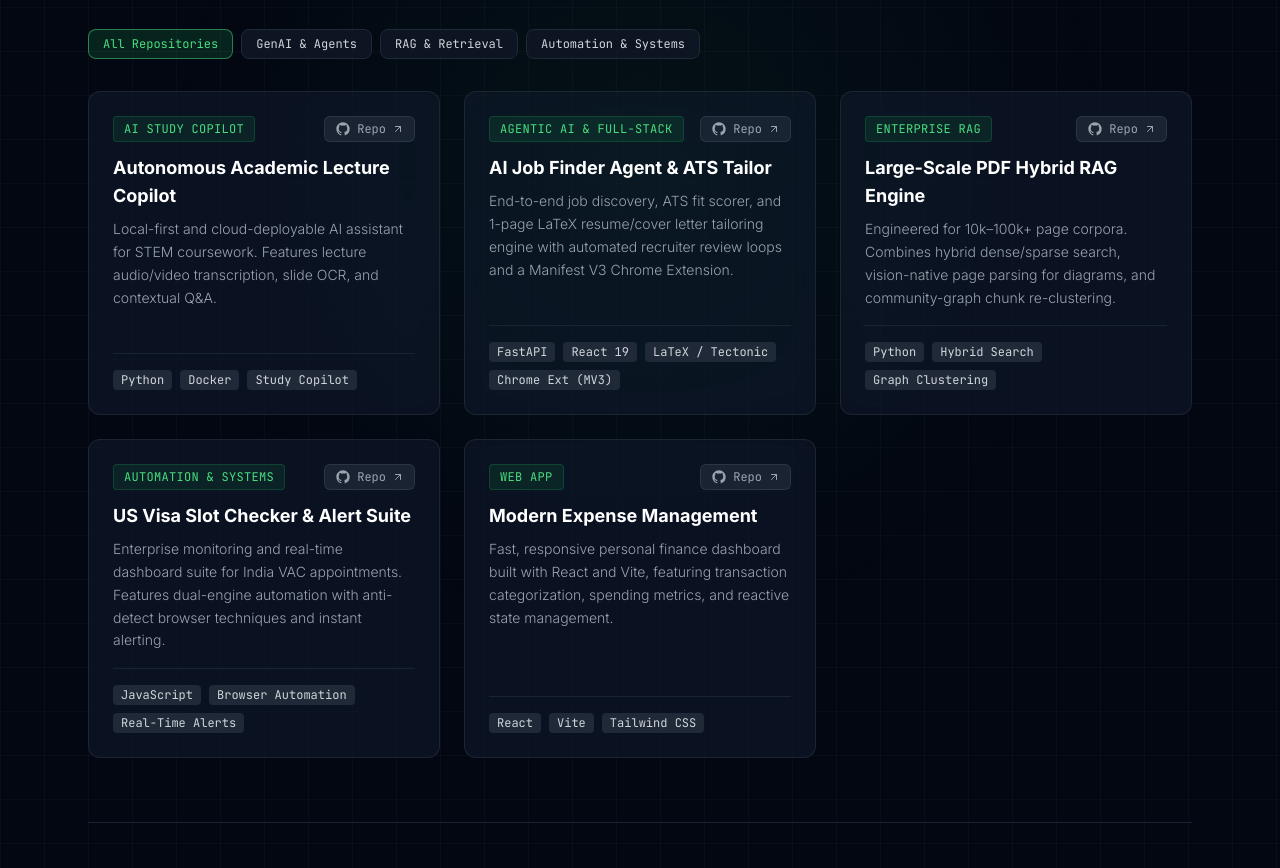
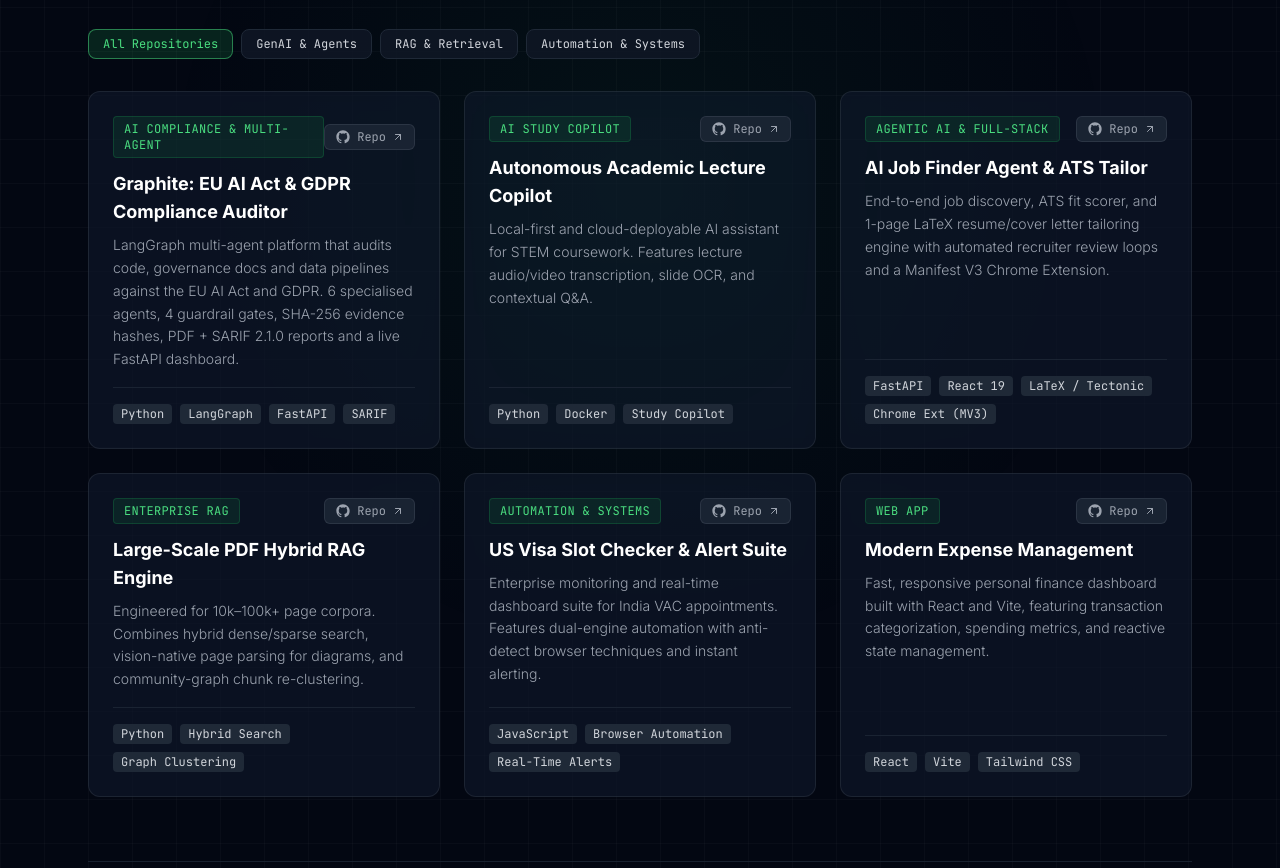
Before and after one commit to AkhilBaja3005/AkhilBaja3005, a plain HTML site: page index.html in a window 1280 px wide. Shown: the part 2061-2929 px from the top of the page. Drawn offline with nearby package versions, Linux system fonts and the light colour scheme.

Commit message:
Add Graphite compliance auditor to portfolio
Feature Graphite across the projects grid, README, and terminal portfolio, highlighting its multi-agent EU AI Act and GDPR auditing capabilities. Add `.DS_Store` to `.gitignore`.

```diff
--- a/index.html
+++ b/index.html
@@ -665,6 +665,32 @@
 
     <div id="projects-grid" class="grid grid-cols-1 md:grid-cols-2 lg:grid-cols-3 gap-6">
 
+      <!-- 0. graphite -->
+      <div class="project-card glass-card rounded-xl p-6 flex flex-col justify-between group reveal" data-category="genai">
+        <div>
+          <div class="flex items-center justify-between mb-3">
+            <span class="text-xs font-mono text-brand-400 uppercase tracking-wide bg-brand-500/10 px-2.5 py-1 rounded border border-brand-500/20">AI Compliance & Multi-Agent</span>
+            <a href="https://github.com/AkhilBaja3005/graphite" target="_blank" rel="noopener noreferrer" class="inline-flex items-center gap-1.5 text-xs font-mono text-gray-400 hover:text-white bg-gray-800/80 hover:bg-gray-700/80 border border-gray-700/60 px-2.5 py-1 rounded-md transition" aria-label="graphite repository">
+              <svg class="w-4 h-4 fill-current" viewBox="0 0 24 24"><path fill-rule="evenodd" clip-rule="evenodd" d="M12 2C6.477 2 2 6.484 2 12.017c0 4.425 2.865 8.18 6.839 9.504.5.092.682-.217.682-.483 0-.237-.008-.868-.013-1.703-2.782.605-3.369-1.343-3.369-1.343-.454-1.158-1.11-1.466-1.11-1.466-.908-.62.069-.608.069-.608 1.003.07 1.53 1.032 1.53 1.032.892 1.53 2.341 1.088 2.91.832.092-.647.35-1.088.636-1.338-2.22-.253-4.555-1.113-4.555-4.951 0-1.093.39-1.988 1.029-2.688-.103-.253-.446-1.272.098-2.65 0 0 .84-.27 2.75 1.026A9.564 9.564 0 0112 6.844c.85.004 1.705.115 2.504.337 1.909-1.296 2.747-1.027 2.747-1.027.546 1.379.202 2.398.1 2.651.64.7 1.028 1.595 1.028 2.688 0 3.848-2.339 4.695-4.566 4.943.359.309.678.92.678 1.855 0 1.338-.012 2.419-.012 2.747 0 .268.18.58.688.482A10.019 10.019 0 0022 12.017C22 6.484 17.522 2 12 2z"/></svg>
+              <span>Repo</span>
+              <i data-lucide="arrow-up-right" class="w-3 h-3"></i>
+            </a>
+          </div>
+          <h3 class="text-lg font-bold text-white mb-2 group-hover:text-brand-400 transition">Graphite: EU AI Act &amp; GDPR Compliance Auditor</h3>
+          <p class="text-sm text-gray-400 mb-4 leading-relaxed font-light">
+            LangGraph multi-agent platform that audits code, governance docs and data pipelines against the EU AI Act and GDPR. 6 specialised agents, 4 guardrail gates, SHA-256 evidence hashes, PDF + SARIF 2.1.0 reports and a live FastAPI dashboard.
+          </p>
+        </div>
+        <div>
+          <div class="flex flex-wrap gap-2 pt-4 border-t border-gray-800/80">
+            <span class="text-xs font-mono px-2 py-0.5 rounded bg-gray-800 text-gray-300">Python</span>
+            <span class="text-xs font-mono px-2 py-0.5 rounded bg-gray-800 text-gray-300">LangGraph</span>
+            <span class="text-xs font-mono px-2 py-0.5 rounded bg-gray-800 text-gray-300">FastAPI</span>
+            <span class="text-xs font-mono px-2 py-0.5 rounded bg-gray-800 text-gray-300">SARIF</span>
+          </div>
+        </div>
+      </div>
+
       <!-- 1. notes-taker -->
       <div class="project-card glass-card rounded-xl p-6 flex flex-col justify-between group reveal" data-category="genai">
         <div>
@@ -1116,7 +1142,8 @@ Direct ATS formatted copy for AI / ML Systems & Engineering roles.`,
       skills: `<span class="text-emerald-400">Languages:</span> Python, SQL, C++, Java, JS, TS, Bash
 <span class="text-emerald-400">AI / ML:</span> LLMs, RAG, PyTorch, AST Parsing, XGBoost, U-Net, DenseNet
 <span class="text-emerald-400">Systems:</span> Docker, Rancher, RabbitMQ, Jenkins, Microservices`,
-      projects: `• <a href="https://github.com/AkhilBaja3005/notes-taker" target="_blank" class="text-brand-400 underline">notes-taker</a>: Autonomous STEM lecture AI assistant
+      projects: `• <a href="https://github.com/AkhilBaja3005/graphite" target="_blank" class="text-brand-400 underline">graphite</a>: EU AI Act & GDPR multi-agent compliance auditor
+• <a href="https://github.com/AkhilBaja3005/notes-taker" target="_blank" class="text-brand-400 underline">notes-taker</a>: Autonomous STEM lecture AI assistant
 • <a href="https://github.com/AkhilBaja3005/custom-rag" target="_blank" class="text-brand-400 underline">custom-rag</a>: Enterprise 100k-page hybrid RAG platform
 • <a href="https://github.com/AkhilBaja3005/job-finder" target="_blank" class="text-brand-400 underline">job-finder</a>: AI Job search, ATS fit scorer & 1-page LaTeX tailor suite
 • <a href="https://github.com/AkhilBaja3005/us-visa-slot-checker" target="_blank" class="text-brand-400 underline">us-visa-slot-checker</a>: Anti-detect monitoring suite`,
```
Also changed, not shown: 3 other files.
